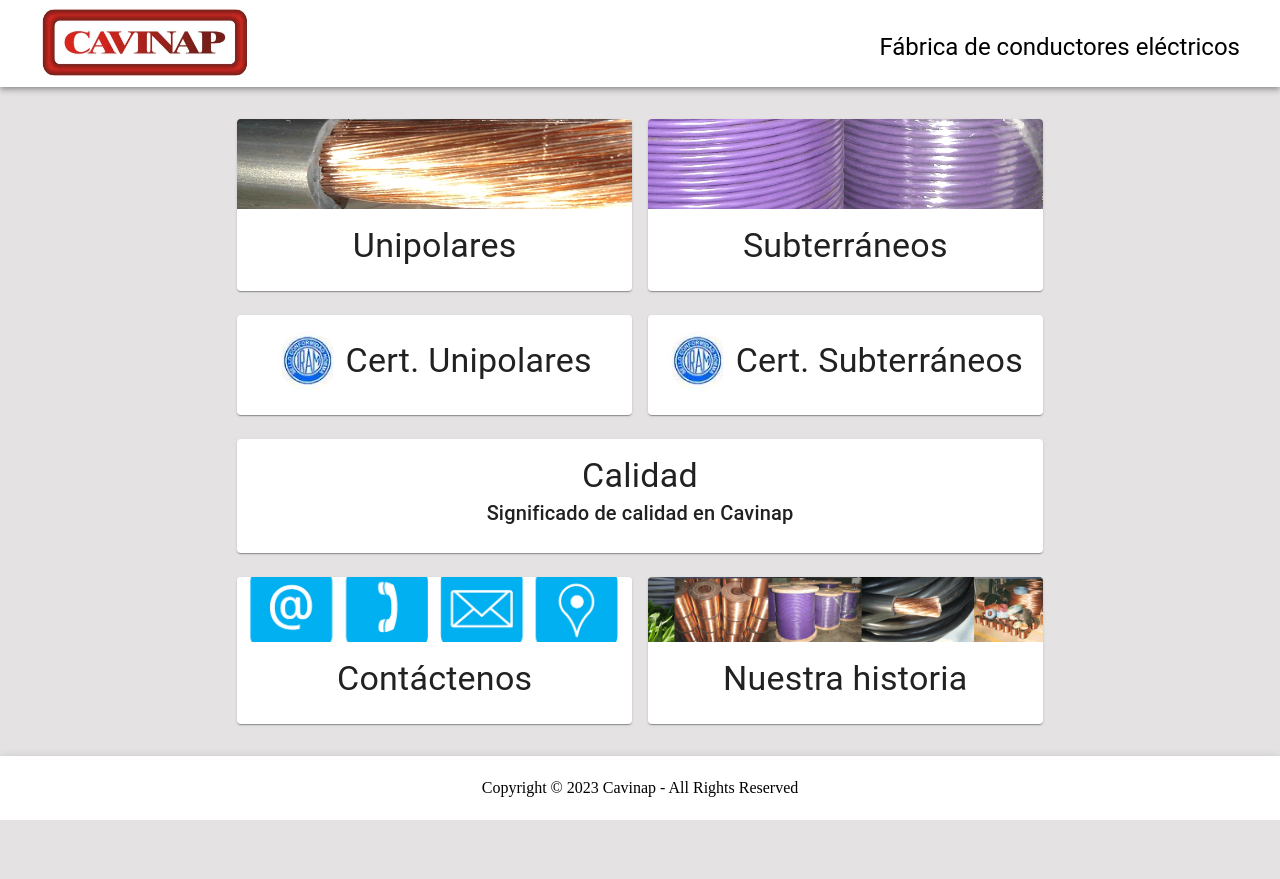
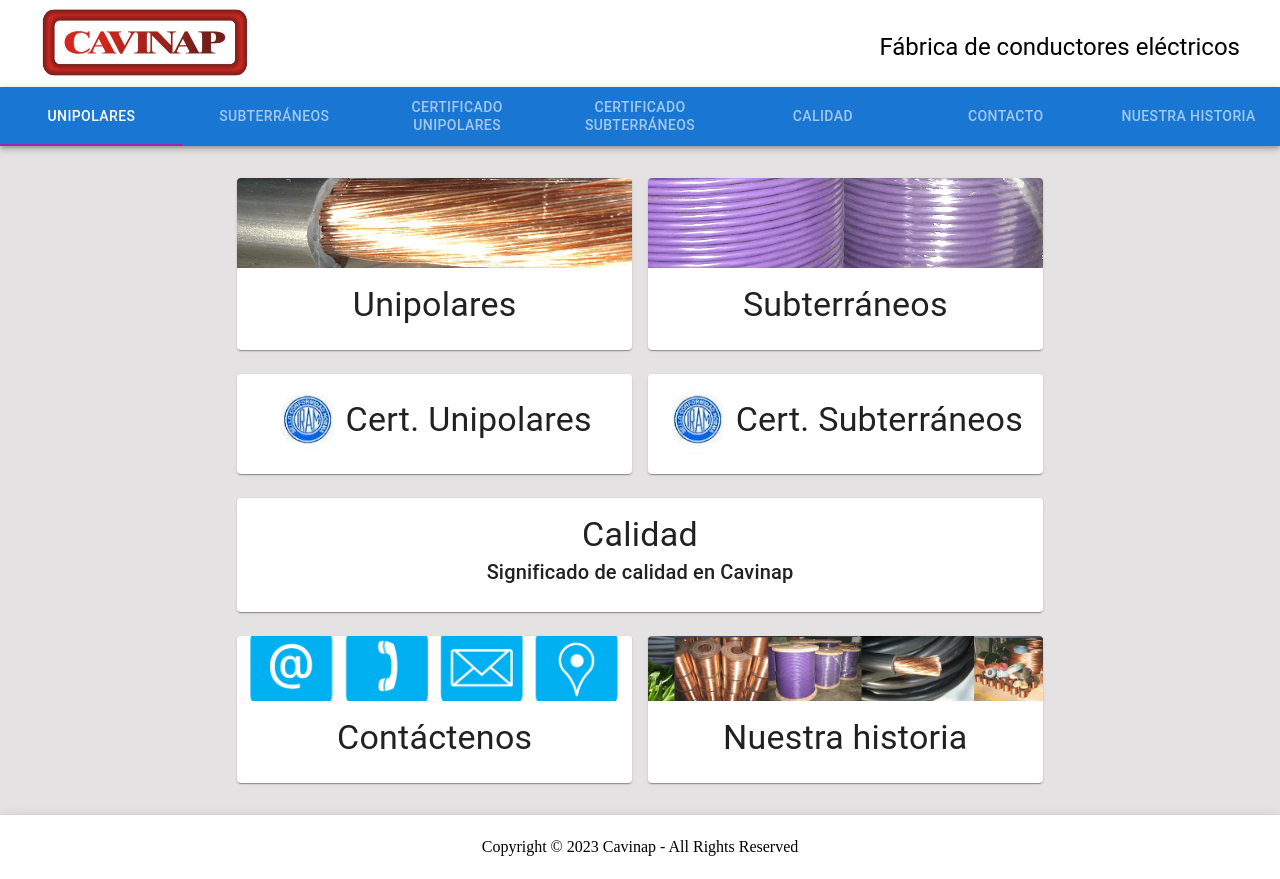
Before and after one commit to brunonapoli/cavinap-2.0, a Next.js app: page / in a window 1280 px wide. Before the commit the page ends 820 px from the top, so only its background shows below. Built offline with nearby package versions, Linux system fonts and the light colour scheme.

Commit message:
agrego la barra de navegación al layout

```diff
--- a/app/layout.js
+++ b/app/layout.js
@@ -1,6 +1,7 @@
 import './globals.css';
 import Header from './components/Header';
 import ScrollToTop from './components/ScrollTop';
+import Bar from './components/Bar';
 
 export const metadata = {
   title: 'Cavinap',
@@ -13,6 +14,7 @@
       <body>
         <>
           <Header />
+          <Bar />
           {children}
           <ScrollToTop />
         </>
```
